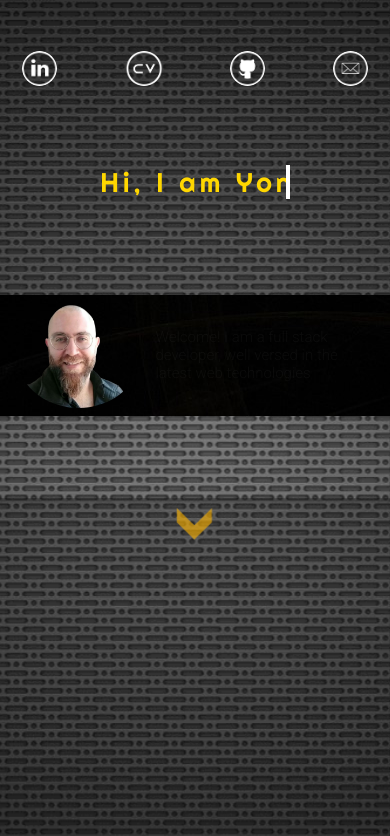
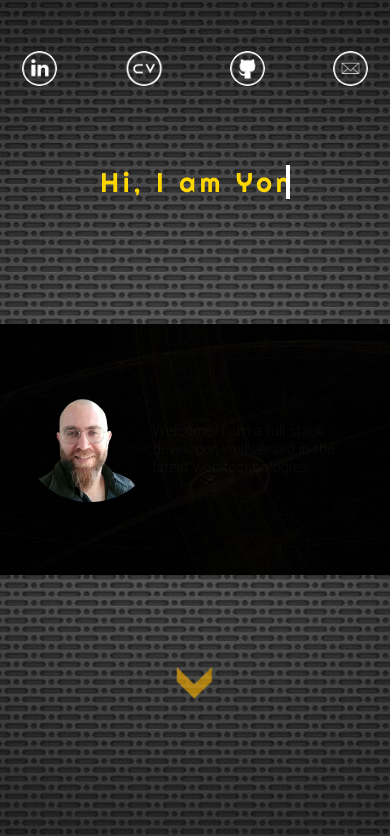
Before and after one commit to johnBWeiss/Yonatan-Weiss-Portfolio, a React (Create React App) app: page / in a window 390 px wide. Shown: the top 836 px of the page. Built offline with nearby package versions, Linux system fonts and the light colour scheme; a web font is replaced by a local one.

Commit message:
fixed 980 px bug

```diff
--- a/public/index.html
+++ b/public/index.html
@@ -3,6 +3,7 @@
 
 <head>
   <meta charset="utf-8" />
+  <meta name="viewport" content="width=device-width,initial-scale=1">
   <!-- <link rel="icon" href="%PUBLIC_URL%/favicon.ico" />
   <meta name="viewport" content="width=device-width, initial-scale=1" />
   <meta name="theme-color" content="#000000" />
--- a/src/App.css
+++ b/src/App.css
@@ -1,6 +1,6 @@
 .app {
   text-align: center;
-  min-height: 155vh;
+  min-height: 165vh;
   display: flex;
   flex-direction: column;
   justify-content: space-between;
--- a/src/pages/Home/Home.css
+++ b/src/pages/Home/Home.css
@@ -1,15 +1,33 @@
 .vertFlexHome {
+  display: -webkit-box;
+  display: -ms-flexbox;
   display: flex;
+  -webkit-box-orient: vertical;
+  -webkit-box-direction: normal;
+  -ms-flex-direction: column;
   flex-direction: column;
   text-align: left;
+  -webkit-box-align: center;
+  -ms-flex-align: center;
   align-items: center;
+  -webkit-box-flex: 1;
+  -ms-flex-positive: 1;
   flex-grow: 1;
 }
 
 .titleFlex {
+  display: -webkit-box;
+  display: -ms-flexbox;
   display: flex;
+  -webkit-box-orient: vertical;
+  -webkit-box-direction: normal;
+  -ms-flex-direction: column;
   flex-direction: column;
+  -webkit-box-align: center;
+  -ms-flex-align: center;
   align-items: center;
+  -webkit-box-pack: justify;
+  -ms-flex-pack: justify;
   justify-content: space-between;
   padding-top: 30px;
   font-size: 30px;
@@ -19,7 +37,9 @@
   direction: rtl;
   color: #de9e1f;
   font-family: "Libre Baskerville", serif;
+  -webkit-animation-duration: 2.7s;
   animation-duration: 2.7s;
+  -webkit-animation-name: TitleContainer;
   animation-name: TitleContainer;
   padding-bottom: 4%;
   margin-top: 1%;
@@ -28,19 +48,63 @@
 .personalMessage {
   font-size: 30px;
   color: white;
+  -webkit-animation: personalMessageOdd 7.5s;
   animation: personalMessageOdd 7.5s;
+  -webkit-animation-iteration-count: infinite;
   animation-iteration-count: infinite;
-  min-width: 70%;
+  max-width: 75%;
 }
 
 .emptyPersonalMessage {
   font-size: 30px;
   color: white;
+  -webkit-animation: personalMessageEven 7.5s;
   animation: personalMessageEven 7.5s;
+  -webkit-animation-iteration-count: infinite;
   animation-iteration-count: infinite;
-  min-width: 70%;
+  max-width: 75%;
+}
+@-webkit-keyframes personalMessageEven {
+  0% {
+    opacity: 0;
+  }
+
+  30% {
+    opacity: 1;
+  }
+
+  60% {
+    opacity: 1;
+  }
+  90% {
+    opacity: 0;
+  }
+
+  100% {
+    opacity: 0;
+  }
 }
 @keyframes personalMessageEven {
+  0% {
+    opacity: 0;
+  }
+
+  30% {
+    opacity: 1;
+  }
+
+  60% {
+    opacity: 1;
+  }
+  90% {
+    opacity: 0;
+  }
+
+  100% {
+    opacity: 0;
+  }
+}
+@-webkit-keyframes personalMessageOdd {
   0% {
     opacity: 0;
   }
@@ -91,9 +155,37 @@
   white-space: nowrap;
   margin: 0 auto;
   letter-spacing: 0.15em;
+  -webkit-animation: typing 10s steps(20, end) infinite,
+    blink-caret 0.8s step-end infinite;
   animation: typing 10s steps(20, end) infinite,
     blink-caret 0.8s step-end infinite;
+  -webkit-animation-delay: 2.5s;
   animation-delay: 2.5s;
+}
+
+@-webkit-keyframes typing {
+  0% {
+    width: 0%;
+  }
+
+  5% {
+    width: 15%;
+  }
+
+  25% {
+    width: 15%;
+  }
+
+  45% {
+    width: 98%;
+  }
+
+  99% {
+    width: 98%;
+  }
+  100% {
+    opacity: 0;
+  }
 }
 
 @keyframes typing {
@@ -121,6 +213,17 @@
   }
 }
 
+@-webkit-keyframes blink-caret {
+  0% {
+    opacity: 1;
+
+    border-color: transparent;
+  }
+  50% {
+    border-color: white;
+  }
+}
+
 @keyframes blink-caret {
   0% {
     opacity: 1;
@@ -137,17 +240,25 @@
   font-family: "Righteous", cursive;
   font-size: 40px;
   opacity: 0;
+  -ms-flex-item-align: center;
+  -ms-grid-row-align: center;
   align-self: center;
+  -webkit-animation: Bottom;
   animation: Bottom;
+  -webkit-animation-duration: 10s;
   animation-duration: 10s;
+  -webkit-animation-iteration-count: infinite;
   animation-iteration-count: infinite;
+  -webkit-animation-fill-mode: forwards;
   animation-fill-mode: forwards;
+  -webkit-animation-delay: 2.5s;
   animation-delay: 2.5s;
 }
 
-@keyframes Bottom {
+@-webkit-keyframes Bottom {
   0% {
     opacity: 0;
+    -webkit-transform: rotate(-180deg);
     transform: rotate(-180deg);
   }
   50% {
@@ -163,16 +274,19 @@
 
   66% {
     opacity: 0;
+    -webkit-transform: rotate(-180deg);
     transform: rotate(-180deg);
     color: rgb(208, 38, 135);
   }
   70% {
+    -webkit-transform: rotate(-180deg);
     transform: rotate(-180deg);
     opacity: 0;
     color: rgb(208, 38, 135);
   }
 
   71% {
+    -webkit-transform: rotate(0deg);
     transform: rotate(0deg);
     opacity: 0;
     color: rgb(82, 82, 82);
@@ -180,6 +294,59 @@
 
   76% {
     opacity: 1;
+    -webkit-transform: rotate(0deg);
+    transform: rotate(0deg);
+  }
+
+  99% {
+    opacity: 1;
+    color: rgb(167, 167, 167);
+  }
+  100% {
+    opacity: 0;
+  }
+}
+
+@keyframes Bottom {
+  0% {
+    opacity: 0;
+    -webkit-transform: rotate(-180deg);
+    transform: rotate(-180deg);
+  }
+  50% {
+    opacity: 0;
+    color: rgb(208, 38, 135);
+  }
+  60% {
+    opacity: 1;
+  }
+  62% {
+    opacity: 1;
+  }
+
+  66% {
+    opacity: 0;
+    -webkit-transform: rotate(-180deg);
+    transform: rotate(-180deg);
+    color: rgb(208, 38, 135);
+  }
+  70% {
+    -webkit-transform: rotate(-180deg);
+    transform: rotate(-180deg);
+    opacity: 0;
+    color: rgb(208, 38, 135);
+  }
+
+  71% {
+    -webkit-transform: rotate(0deg);
+    transform: rotate(0deg);
+    opacity: 0;
+    color: rgb(82, 82, 82);
+  }
+
+  76% {
+    opacity: 1;
+    -webkit-transform: rotate(0deg);
     transform: rotate(0deg);
   }
 
@@ -194,58 +361,101 @@
 
 .HomeTitleOverlay {
   position: relative;
+  display: -webkit-box;
+  display: -ms-flexbox;
   display: flex;
   z-index: -1;
   overflow: hidden;
   direction: ltr;
   display: flex;
+  -webkit-box-orient: vertical;
+  -webkit-box-direction: normal;
+  -ms-flex-direction: column;
   flex-direction: column;
 }
 
 .HomeContainer {
+  -webkit-animation-duration: 2.6s;
   animation-duration: 2.6s;
+  -webkit-animation-name: fade;
   animation-name: fade;
+  -webkit-box-pack: justify;
+  -ms-flex-pack: justify;
   justify-content: space-between;
+  display: -webkit-box;
+  display: -ms-flexbox;
   display: flex;
+  -webkit-box-orient: vertical;
+  -webkit-box-direction: normal;
+  -ms-flex-direction: column;
   flex-direction: column;
+  -webkit-box-align: center;
+  -ms-flex-align: center;
   align-items: center;
   opacity: 1;
+  -webkit-transition: opacity 1s;
+  -o-transition: opacity 1s;
   transition: opacity 1s;
 }
 
 .HomeInnerContainer {
+  -webkit-animation-duration: 2.6s;
   animation-duration: 2.6s;
+  -webkit-animation-name: fade;
   animation-name: fade;
+  display: -webkit-box;
+  display: -ms-flexbox;
   display: flex;
+  -webkit-box-orient: vertical;
+  -webkit-box-direction: normal;
+  -ms-flex-direction: column;
   flex-direction: column;
+  -ms-flex-wrap: wrap;
   flex-wrap: wrap;
+  -ms-flex-pack: distribute;
   justify-content: space-around;
-  gap: 100px 0px;
+  /* gap: 100px 0px; */
+  width: -webkit-fit-content;
+  width: -moz-fit-content;
   width: fit-content;
   padding-top: 12px;
   padding-bottom: 78px;
   z-index: 2;
+  -ms-flex-direction: row-reverse;
   flex-direction: row-reverse;
 }
 
 .introHeaderContainer {
+  display: -webkit-box;
+  display: -ms-flexbox;
   display: flex;
+  -webkit-box-pack: center;
+  -ms-flex-pack: center;
   justify-content: center;
+  -webkit-box-align: center;
+  -ms-flex-align: center;
   align-items: center;
   background-image: url("../../assets/images/bannerBackground.jpg");
   width: 100vw;
+  height: 230px;
   padding-top: 1%;
   padding-bottom: 1%;
   margin-bottom: 8%;
 }
 
 .introInnerHeaderContainer {
+  display: -webkit-box;
+  display: -ms-flexbox;
   display: flex;
+  -webkit-box-align: center;
+  -ms-flex-align: center;
   align-items: center;
-  justify-content: center;
-  width: 80%;
-  max-width: 1000px;
-  gap: 30px;
+  -webkit-box-pack: center;
+  -ms-flex-pack: center;
+  justify-content: space-between;
+  width: 70%;
+  max-width: 1400px;
+  /* gap: 30px; */
 }
 
 .profilePic {
@@ -257,10 +467,20 @@
   border-radius: 40px;
   background-color: rgb(0, 0, 0);
   padding-bottom: 50px;
+  display: -webkit-box;
+  display: -ms-flexbox;
   display: flex;
+  -webkit-box-orient: vertical;
+  -webkit-box-direction: normal;
+  -ms-flex-direction: column;
   flex-direction: column;
+  -webkit-box-pack: center;
+  -ms-flex-pack: center;
   justify-content: center;
+  -webkit-box-align: center;
+  -ms-flex-align: center;
   align-items: center;
+  -webkit-box-shadow: 0px 16px 20px #00000029;
   box-shadow: 0px 16px 20px #00000029;
   height: 400px;
 }
@@ -278,8 +498,11 @@
 
 .showProjects {
   opacity: 0;
+  -webkit-animation: showProjects;
   animation: showProjects;
+  -webkit-animation-duration: 1.1s;
   animation-duration: 1.1s;
+  -webkit-animation-fill-mode: forwards;
   animation-fill-mode: forwards;
 }
 .arrowRef {
@@ -293,9 +516,22 @@
   margin-bottom: 8%;
   opacity: 0;
   height: 80px;
+  -webkit-animation: downArrow 1.2s linear 0s infinite none;
   animation: downArrow 1.2s linear 0s infinite none;
   position: relative;
   top: -50px;
+}
+
+@-webkit-keyframes downArrow {
+  0% {
+    top: -70px;
+    opacity: 1;
+  }
+
+  100% {
+    top: -10px;
+    opacity: 0;
+  }
 }
 
 @keyframes downArrow {
@@ -310,8 +546,9 @@
   }
 }
 
-@keyframes showProjects {
+@-webkit-keyframes showProjects {
   0% {
+    -webkit-transform: scale(0%);
     transform: scale(0%);
     opacity: 0;
   }
@@ -319,8 +556,46 @@
     opacity: 0.5;
   }
   100% {
+    -webkit-transform: scale(100%);
     transform: scale(100%);
     opacity: 1;
+  }
+}
+
+@keyframes showProjects {
+  0% {
+    -webkit-transform: scale(0%);
+    transform: scale(0%);
+    opacity: 0;
+  }
+  60% {
+    opacity: 0.5;
+  }
+  100% {
+    -webkit-transform: scale(100%);
+    transform: scale(100%);
+    opacity: 1;
+  }
+}
+
+@-webkit-keyframes fade {
+  0% {
+    opacity: 0;
+    margin-top: 4%;
+  }
+
+  50% {
+    opacity: 0;
+    margin-top: 4%;
+  }
+
+  75% {
+    opacity: 0.3;
+    margin-top: 0%;
+  }
+  100% {
+    opacity: 1;
+    margin-top: 0%;
   }
 }
 
@@ -361,6 +636,18 @@
     margin-bottom: 7%;
   }
 
+  @-webkit-keyframes downArrow {
+    0% {
+      top: -30px;
+      opacity: 1;
+    }
+
+    100% {
+      top: 40px;
+      opacity: 0;
+    }
+  }
+
   @keyframes downArrow {
     0% {
       top: -30px;
@@ -383,7 +670,7 @@
   }
   .introInnerHeaderContainer {
     width: 80%;
-    gap: 14px;
+    /* gap: 14px; */
   }
 
   .titleText {
@@ -393,18 +680,25 @@
 }
 
 @media (max-width: 992px) {
+  .introHeaderContainer {
+    height: 280px;
+  }
+
+  .introInnerHeaderContainer {
+    width: 86%;
+  }
   .titleText {
     font-size: 10rem;
   }
   .personalMessage {
-    font-size: 28px;
+    font-size: 35px;
   }
   .emptyPersonalMessage {
-    font-size: 28px;
+    font-size: 35px;
   }
 
   .profilePic {
-    height: 165px;
+    height: 195px;
   }
   .HomeTitleText {
     font-size: 20px;
@@ -414,12 +708,6 @@
     max-width: 590px;
   }
 
-  .HomeInnerContainerLessThanThree {
-    max-width: 790px;
-  }
-}
-
-@media (max-width: 993px) {
   .HomeInnerContainer {
     margin-bottom: 30px;
   }
@@ -430,31 +718,46 @@
 }
 
 @media (max-width: 750px) {
-  .titleText {
-    font-size: 114px;
+  .profilePic {
+    height: 175px;
   }
+  .introHeaderContainer {
+    height: 310px;
+  }
+
   .introInnerHeaderContainer {
-    width: 80%;
-    gap: 14px;
+    width: 86%;
   }
   .logoContainerHeader {
     width: 350px;
   }
   .emptyPersonalMessage {
-    font-size: 23px;
+    font-size: 30px;
+    max-width: 71%;
   }
   .personalMessage {
-    font-size: 23px;
+    font-size: 30px;
+    max-width: 71%;
   }
-  .profilePic {
-    height: 160px;
-  }
+
   .downArrow {
     height: 58px;
   }
   .titleInnerFlex {
     padding-bottom: 14%;
     margin-top: 6%;
+  }
+
+  @-webkit-keyframes downArrow {
+    0% {
+      top: 30px;
+      opacity: 1;
+    }
+
+    100% {
+      top: 90px;
+      opacity: 0;
+    }
   }
 
   @keyframes downArrow {
@@ -471,6 +774,13 @@
 }
 
 @media (max-width: 652px) {
+  .emptyPersonalMessage {
+    font-size: 26px;
+  }
+  .personalMessage {
+    font-size: 26px;
+  }
+
   .titleText {
     margin-bottom: 16%;
     margin-top: 5%;
@@ -480,6 +790,8 @@
   }
 
   .HomeInnerContainer {
+    -webkit-box-pack: center;
+    -ms-flex-pack: center;
     justify-content: center;
   }
 
@@ -488,16 +800,15 @@
   }
 
   .titleInnerFlex {
+    -ms-flex-item-align: center;
+    -ms-grid-row-align: center;
     align-self: center;
   }
 }
 
 @media (max-width: 631px) {
-  .emptyPersonalMessage {
-    font-size: 20px;
-  }
-  .personalMessage {
-    font-size: 20px;
+  .introHeaderContainer {
+    height: 244px;
   }
   .profilePic {
     height: 130px;
@@ -516,10 +827,10 @@
     font-size: 85px;
   }
   .emptyPersonalMessage {
-    font-size: 18px;
+    font-size: 25px;
   }
   .personalMessage {
-    font-size: 18px;
+    font-size: 25px;
   }
   .profilePic {
     height: 110px;
@@ -553,7 +864,9 @@
   .HomeInnerContainer {
     margin-bottom: 30px;
   }
-
+  .titleInnerFlex {
+    padding-bottom: 26%;
+  }
   .HomeTitleText {
     font-size: 12px;
   }
@@ -574,6 +887,7 @@
     font-size: 25px;
   }
 }
+
 @media (max-width: 378px) {
   .HomeTitleText {
     font-size: 11px;
@@ -585,4 +899,8 @@
   .personalMessage {
     font-size: 15px;
   }
+
+  .introHeaderContainer {
+    height: 900px;
+  }
 }
```
Also changed, not shown: src/components/LogoHeader/LogoHeader.css (+2 -6 lines).
